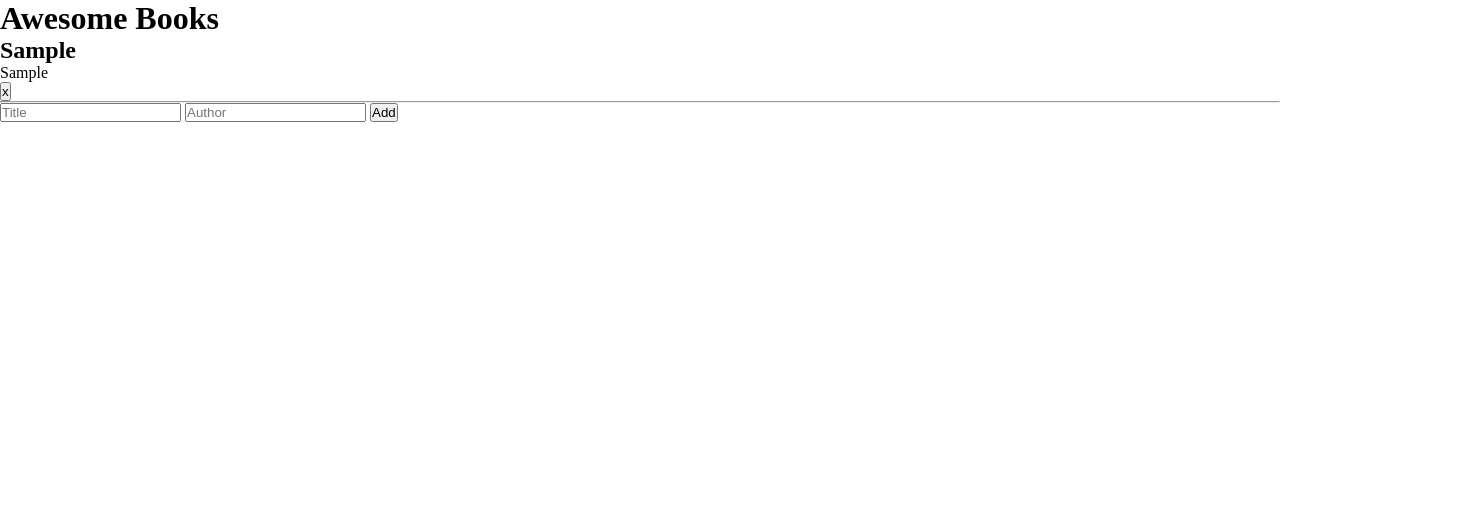
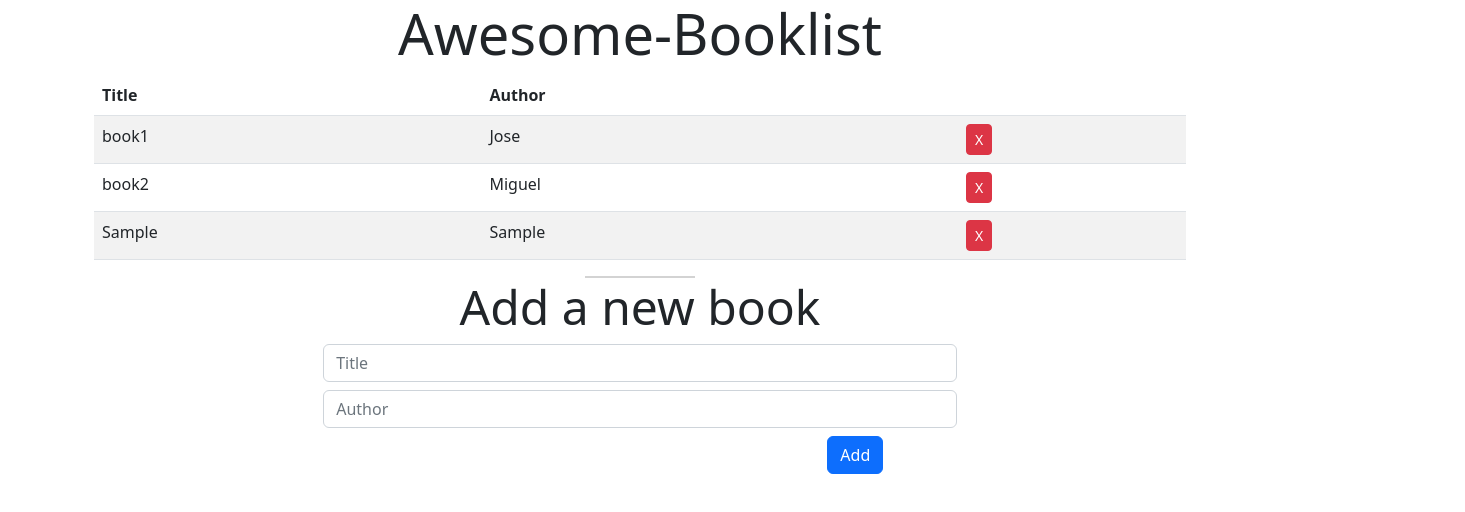
Before and after one commit to HunterX-7/Awesome-Booklist, a website: page index.html in a window 1280 px wide. Both pictures are taken after typing "Sample", "Sample" into the empty fields and a click on the button "Add". Shown: the whole page, 1465 px wide, since content can reach past the window. Drawn offline with nearby package versions, Linux system fonts and the light colour scheme.

Commit message:
Refactor the javascript logic to use classes
Add simple styling with bootstrap and css

Add the CDN for bootstrap and fontawesome

```diff
--- a/index.html
+++ b/index.html
@@ -4,11 +4,17 @@
     <meta charset="UTF-8">
     <meta http-equiv="X-UA-Compatible" content="IE=edge">
     <meta name="viewport" content="width=device-width, initial-scale=1.0">
+    <!-- CSS only -->
+    <link href="https://cdn.jsdelivr.net/npm/bootstrap@5.2.3/dist/css/bootstrap.min.css" rel="stylesheet" integrity="sha384-rbsA2VBKQhggwzxH7pPCaAqO46MgnOM80zW1RWuH61DGLwZJEdK2Kadq2F9CUG65" crossorigin="anonymous">
     <link rel="stylesheet" href="style.css">
-    <title>Document</title>
+    <!-- JavaScript Bundle with Popper -->
+    <script src="https://cdn.jsdelivr.net/npm/bootstrap@5.2.3/dist/js/bootstrap.bundle.min.js" integrity="sha384-kenU1KFdBIe4zVF0s0G1M5b4hcpxyD9F7jL+jjXkk+Q2h455rYXK/7HAuoJl+0I4" crossorigin="anonymous"></script>
+    <script defer src="https://kit.fontawesome.com/fae7474c5f.js" crossorigin="anonymous"></script>
+    <script defer src="main.js"></script>
+    <title>Awesome-Booklist</title>
 </head>
 <body>
-    <main id="main">
+    <!-- <main id="main">
         <h1>Awesome Books</h1>
         <div id="book">
         </div>
@@ -17,7 +23,36 @@
             <input  id="author" type="text" placeholder="Author" value="" required>
             <button id="button" type="submit">Add</button>
         </form>
-    </main>
+    </main>   -->
+    <div class="container">
+        <h1 class="display-4 text-center">Awesome-Booklist</h1>
+        <div class="container">
+            <table class="table table-striped mt-2">
+                <thead>
+                    <tr>
+                        <th scope="col">Title</th>
+                        <th scope="col">Author</th>
+                        <th scope="col"></th>
+                        <th scope="col"></th>
+                    </tr>
+                </thead>
+                <tbody id="book-list"></tbody>
+            </table>
+        </div>
+        <div class="container">
+            <hr class="hr">
+            <h2 class="display-5 text-center">Add a new book</h2>
+            <form id="form" action="">
+                <div class="form-group">
+                    <div class="row justify-content-center g-2">
+                        <div class="col-7"><input id="title" type="text" class="form-control" placeholder="Title"></div>
+                        <div class="col-7"><input id="author" type="text" class="form-control" placeholder="Author"></div>
+                        <div class="col-7 offset-11"><button class="btn btn-primary" type="submit">Add</button></div>
+                    </div>
+                </div>
+            </form>
+        </div>
+
+    </div>
 </body>
-<script src="main.js"></script>
 </html>
--- a/main.js
+++ b/main.js
@@ -1,82 +1,175 @@
-let books = [];
+// let books = [];
 
-const book = document.getElementById('book');
-const forma = document.querySelector('form');
-const suma = 1;
+// const book = document.getElementById('book');
+// const forma = document.querySelector('form');
+// const suma = 1;
 
-function Book(title, author) {
+// function Book(title, author) {
+//   this.title = title;
+//   this.author = author;
+// }
+
+// function addBook() {
+//   for (let i = 0; i < books.length; i += 1) {
+//     const bookData = `
+//         <div id="book${i}">
+//             <h2>${books[i].title}</h2>
+//             <p>${books[i].author}</p>
+//             <button id="${i}" class="remove">x</button>
+//             <hr>
+//         </div>
+//         `;
+//     book.innerHTML += bookData;
+//   }
+// }
+
+// const addSingleBook = (() => {
+//   let id = 0;
+
+//   if (books.length === 0) {
+//     id = 1;
+//   } else {
+//     id = [(books.length - 1) + suma];
+//   }
+//   const t = document.getElementById('title').value;
+//   const a = document.getElementById('author').value;
+//   const y = new Book(t, a);
+//   books.push(y);
+//   const bookData = `
+//     <div id="${id}">
+//         <h2>${y.title}</h2>
+//         <p>${y.author}</p>
+//         <button id="${y}" class="remove">x</button>
+//         <hr>
+//     </div>
+//     `;
+//   book.innerHTML += bookData;
+//   const titleValue = document.getElementById('title');
+//   const authorValue = document.getElementById('author');
+//   titleValue.value = '';
+//   authorValue.value = '';
+//   localStorage.setItem('books', JSON.stringify(books));
+// });
+
+// forma.addEventListener('submit', (e) => {
+//   e.preventDefault();
+//   addSingleBook();
+// });
+
+// const removeSingleBook = (e) => {
+//   if (e.target.textContent === 'x') {
+//     const booksId = e.target.parentElement;
+//     const { id } = e.target;
+//     books.splice(id, 1);
+//     booksId.remove();
+//   }
+//   localStorage.setItem('books', JSON.stringify(books));
+// };
+
+// book.addEventListener('click', (e) => {
+//   removeSingleBook(e);
+// });
+
+// window.addEventListener('load', () => {
+//   const content = JSON.parse(localStorage.getItem('books'));
+
+//   if (content === 0 || content === null) {
+//     localStorage.setItem(('books', JSON.stringify(books)));
+//   } else {
+//     books = content;
+//     addBook();
+//   }
+// });
+
+class Book {
+  constructor(title, author) {
     this.title = title;
     this.author = author;
   }
+}
 
-function addBook() {
-  for (let i = 0; i < books.length; i += 1) {
-    const bookData = `
-        <div id="book${i}">
-            <h2>${books[i].title}</h2>
-            <p>${books[i].author}</p>
-            <button id="${i}" class="remove">x</button>
-            <hr>
-        </div>
+class Interface {
+  static booksDisplay() {
+    const bookStorage = [
+      {
+        title: 'book1',
+        author: 'Jose',
+      },
+      {
+        title: 'book2',
+        author: 'Miguel',
+      },
+    ];
+
+    const books = bookStorage;
+
+    books.forEach((book) => Interface.addBook(book));
+  }
+
+  static addBook(book) {
+    const list = document.getElementById('book-list');
+    const row = document.createElement('tr');
+
+    row.innerHTML = `
+      <td>${book.title}</td>
+      <td>${book.author}</td>
+      <td></td>
+      <td><a href="#" class="btn btn-danger btn-sm delete">X</a></td>
       `;
-    book.innerHTML += bookData;
+
+    list.appendChild(row);
+  }
+
+  static removeBook(target) {
+    if (target.classList.contains('delete')) {
+      target.parentElement.parentElement.remove();
     }
   }
 
-const addSingleBook = (() => {
-  let id = 0;
+  static clearValues() {
+    document.getElementById('title').value = '';
+    document.getElementById('author').value = '';
+  }
+}
 
-  if (books.length === 0) {
-    id = 1;
+class LocalStorage {
+  static loadBooks() {
+    let books;
+    if (localStorage.getItem('books') === null) {
+      books = [];
     } else {
-    id = [(books.length - 1) + suma];
+      books = JSON.parse(localStorage.getItem('books'));
     }
-  const t = document.getElementById('title').value;
-  const a = document.getElementById('author').value;
-  const y = new Book(t, a);
-  books.push(y);
-  const bookData = `
-    <div id="${id}">
-        <h2>${y.title}</h2>
-        <p>${y.author}</p>
-        <button id="${y}" class="remove">x</button>
-        <hr>
-    </div>
-    `;
-  book.innerHTML += bookData;
-  const titleValue = document.getElementById('title');
-  const authorValue = document.getElementById('author');
-  titleValue.value = '';
-  authorValue.value = '';
+  }
+
+  static addBookToStorage() {
+    const books = LocalStorage.loadBooks();
+
+    books.push(books);
+
     localStorage.setItem('books', JSON.stringify(books));
+  }
+
+  static removeBookFromStorage() {
+
+  }
+}
+
+document.addEventListener('DOMContentLoaded', Interface.booksDisplay);
+
+document.getElementById('form').addEventListener('submit', (e) => {
+  e.preventDefault();
+  const title = document.getElementById('title').value;
+  const author = document.getElementById('author').value;
+
+  const book = new Book(title, author);
+
+  Interface.addBook(book);
+
+  Interface.clearValues();
 });
 
-forma.addEventListener('submit', (e) => {
-  e.preventDefault();
-  addSingleBook();
+document.getElementById('book-list').addEventListener('click', (e) => {
+  console.log(e.target);
+  Interface.removeBook(e.target);
 });
-
-const removeSingleBook = (e) => {
-  if (e.target.textContent === 'x') {
-    const booksId = e.target.parentElement;
-    const { id } = e.target;
-    books.splice(id, 1);
-    booksId.remove();
-  }
-  localStorage.setItem('books', JSON.stringify(books));
-};
-
-book.addEventListener('click', (e) => {
-  removeSingleBook(e);
-});
-
-window.addEventListener('load', () => {
-  const content = JSON.parse(localStorage.getItem('books'));
-
-  if (content === 0 || content === null) {
-    localStorage.setItem(('books', JSON.stringify(books)));
-  } else {
-    books = content;
-    addBook();
-  }
-});
--- a/style.css
+++ b/style.css
@@ -2,3 +2,10 @@
   margin: 0;
   padding: 0;
 }
+
+.hr {
+  margin: auto;
+  width: 10%;
+  border: 1px solid #d3d3d3;
+  opacity: 1;
+}
```
Lines whose indentation alone changed are shown as unchanged.
